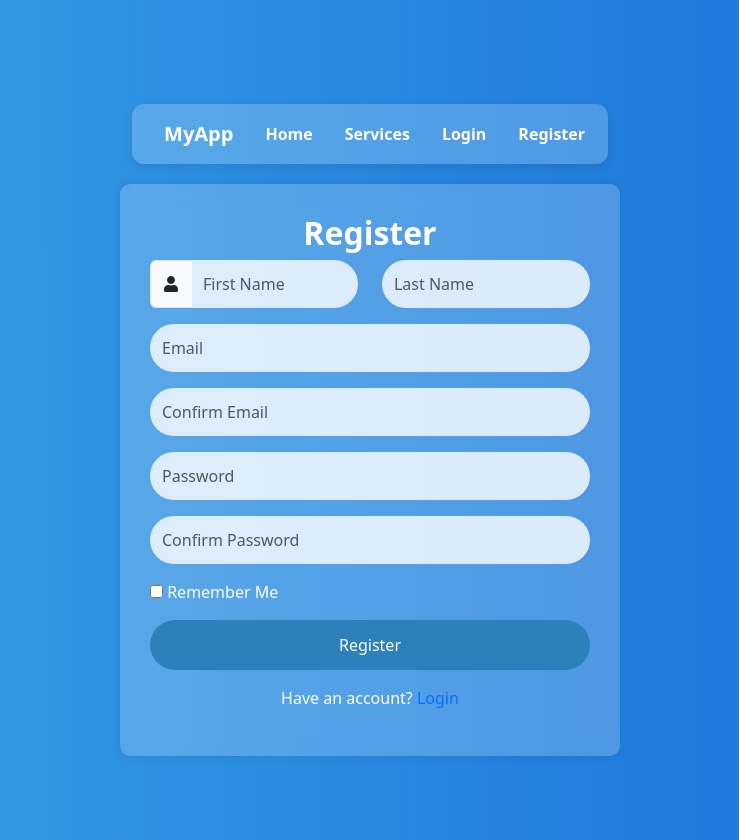
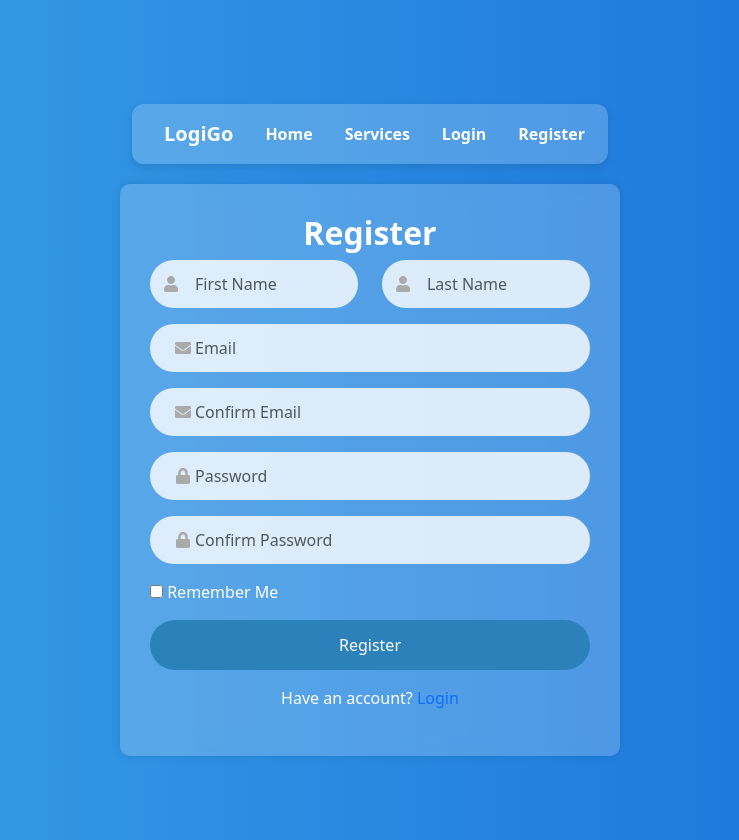
Before and after one commit to FranciscoYuster/Final-Project, a React (Vite) app in the folder frontend/: page /register in a window 1280 px wide. Shown: the whole page, without its empty margins (270-1009 px from the left). Built offline with nearby package versions, Linux system fonts and the light colour scheme.

Commit message:
act Service

```diff
--- a/frontend/src/components/Menu.jsx
+++ b/frontend/src/components/Menu.jsx
@@ -19,7 +19,7 @@ const Menu = () => {
     >
       <div className="container">
         <Link className="navbar-brand text-white fw-bold" to="/">
-          MyApp
+          LogiGo
         </Link>
         <button
           className="navbar-toggler"
@@ -53,7 +53,7 @@ const Menu = () => {
                 </li>
                 <li className="nav-item">
                   <button
-                    className="btn btn-light text-danger fw-semibold ms-lg-2 px-3 py-1 rounded"
+                    className="btn btn-light text-primary fw-semibold"
                     onClick={logout}
                   >
                     Logout
--- a/frontend/src/views/Login.css
+++ b/frontend/src/views/Login.css
@@ -37,7 +37,20 @@ body {
     border: none;
     padding: 12px;
     border-radius: 30px;
+    padding-left: 45px;
   }
+  .input-container {
+    position: relative;
+}
+
+.input-icon {
+    position: absolute;
+    left: 25px;
+    top: 50%;
+    transform: translateY(-50%);
+    color: #aaa;
+}
+
 
   .login-box .btn {
     background: #2c81ba;
--- a/frontend/src/views/Login.jsx
+++ b/frontend/src/views/Login.jsx
@@ -2,6 +2,7 @@ import React, { useState } from 'react'
 import { useAuth } from '../context/AuthContext'
 import { Navigate, useNavigate } from 'react-router-dom'
 import "./Login.css";
+import { FaEnvelope, FaLock } from "react-icons/fa";
 
 const Login = () => {
 
@@ -53,11 +54,13 @@ const Login = () => {
 
         <h2 className="text-center">Login</h2>
             <form onSubmit={handleSubmit}>
-                <div className="mb-3">
+                <div className="mb-3 input-container">
+                <FaEnvelope className="input-icon" />
                     <input type="email" id="email" className="form-control" placeholder='Email'
                         onChange={e => setEmail(e.target.value)}/>
                 </div>
-                <div className="form-group mb-3">
+                <div className="form-group mb-3 input-container">
+                <FaLock className="input-icon" />
                     <input type="password" id="password" className="form-control" placeholder='Password'
                         onChange={e => setPassword(e.target.value)}/>
                 </div>
--- a/frontend/src/views/Register.jsx
+++ b/frontend/src/views/Register.jsx
@@ -80,36 +80,39 @@ const Register = () => {
             <h2 className="text-center">Register</h2>
             <form onSubmit={handleSubmit}>
             <div className="row">
-            <div className="col-md-6 mb-3">
-            <div className="input-group">
-            <span className="input-group-text"><FaUser /></span>
+            <div className="col-md-6 mb-3 input-container">
+            <FaUser className="input-icon" />
                     <input type="text" id="firstName" className="form-control" placeholder='First Name'
                         onChange={e => setFirstName(e.target.value)}
                     />
-                    </div>
                 </div>
-                <div className="col-md-6 mb-3">
+                <div className="col-md-6 mb-3 input-container">
+                <FaUser className="input-icon" />
                     <input type="text" id="lastName" className="form-control" placeholder='Last Name'
                         onChange={e => setLastName(e.target.value)}
                     />
                 </div>
                 </div>
-                <div className="form-group mb-3">
+                <div className="form-group mb-3 input-container">
+                <FaEnvelope className="input-icon" />
                     <input type="email" id="email" className="form-control" placeholder='Email'
                         onChange={e => setEmail(e.target.value)}
                     />
                 </div>
-                <div className="form-group mb-3">
+                <div className="form-group mb-3 input-container">
+                <FaEnvelope className="input-icon" />
                     <input type="email" id="confirmEmail" className="form-control" placeholder='Confirm Email'
                         onChange={e => setConfirmEmail(e.target.value)}
                     />
                 </div>
-                <div className="form-group mb-3">
+                <div className="form-group mb-3 input-container">
+                <FaLock className="input-icon" />
                     <input type="password" id="password" className="form-control" placeholder='Password'
                         onChange={e => setPassword(e.target.value)}
                     />
                 </div>
-                <div className="form-group mb-3">
+                <div className="form-group mb-3 input-container">
+                <FaLock className="input-icon" />
                     <input type="password" id="confirmPassword" className="form-control" placeholder='Confirm Password'
                         onChange={e => setConfirmPassword(e.target.value)}
                     />
--- a/frontend/src/views/Services.jsx
+++ b/frontend/src/views/Services.jsx
@@ -1,9 +1,23 @@
-import React from 'react'
+import React from 'react';
 
-const Services = () => {
+const Home = () => {
   return (
-    <div>Services</div>
-  )
-}
+    <div className="container my-5">
+      {/* Sección de bienvenida */}
+      <div className="jumbotron p-5 rounded">
+        <h1 className="display-4">¡Services!</h1>
+        <p className="lead">
+          Revisar:<br/>
+        ✅ Expresion regular de los inputs.
+        </p>
+        <hr className="my-4" />
+        <p>
+          Desarrollado con pasión por Samantha, Alejandro y Francisco.
+        </p>
+      </div>
 
-export default Services
+    </div>
+  );
+};
+
+export default Home;
```
